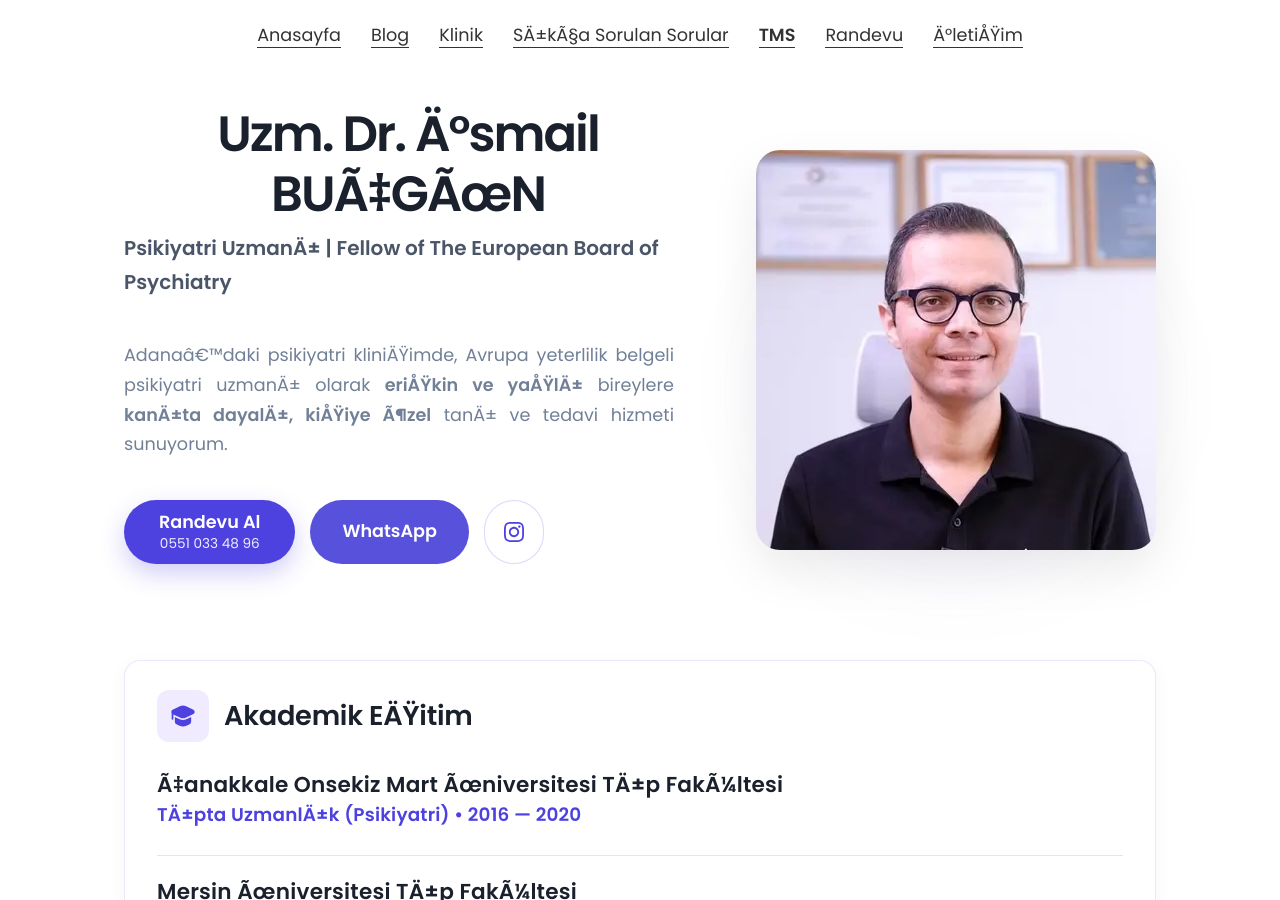
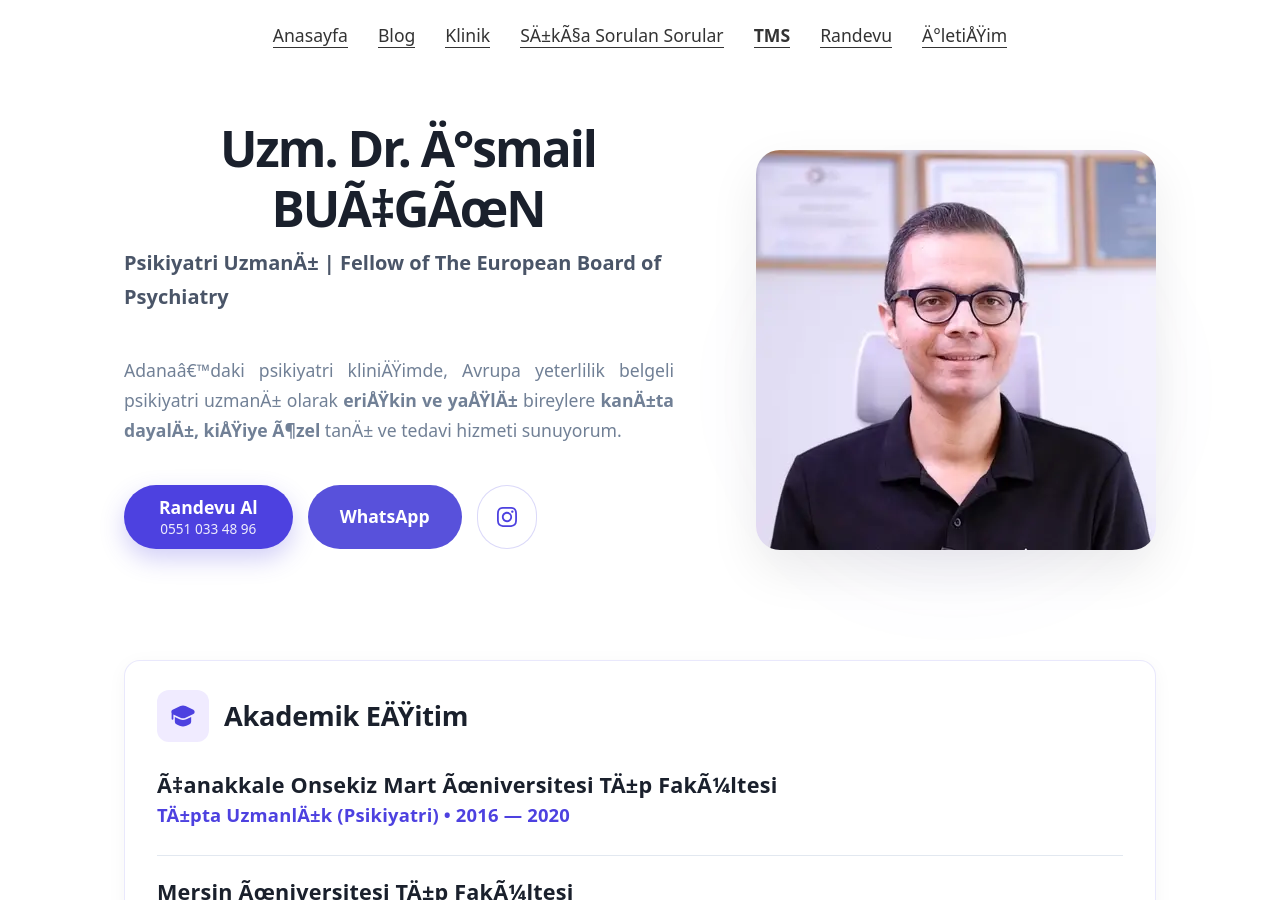
Before and after one commit to ibucgun/ibucgun.github.io, a Jekyll site: the page built from index.html, in a window 1280 px wide and 900 px high. Built offline with Jekyll 4.4.1, drawn with Linux system fonts in a browser that asks for light colours.

Commit message:
Update head.html

```diff
--- a/_includes/head.html
+++ b/_includes/head.html
@@ -7,9 +7,7 @@
 
   <!-- Google font typography settings - defined in _config.yml -->
   {% if site.resume_theme == 'default' %}
-  <link rel="preconnect" href="https://fonts.googleapis.com">
-  <link rel="preconnect" href="https://fonts.gstatic.com" crossorigin=>
-  <link href="https://fonts.googleapis.com/css2?family=Poppins:wght@400;600&display=swap" rel="stylesheet">
+
   <link rel="preload" as="image" href="images/avatar.webp" fetchpriority="high">
   {% endif %}
 
```
